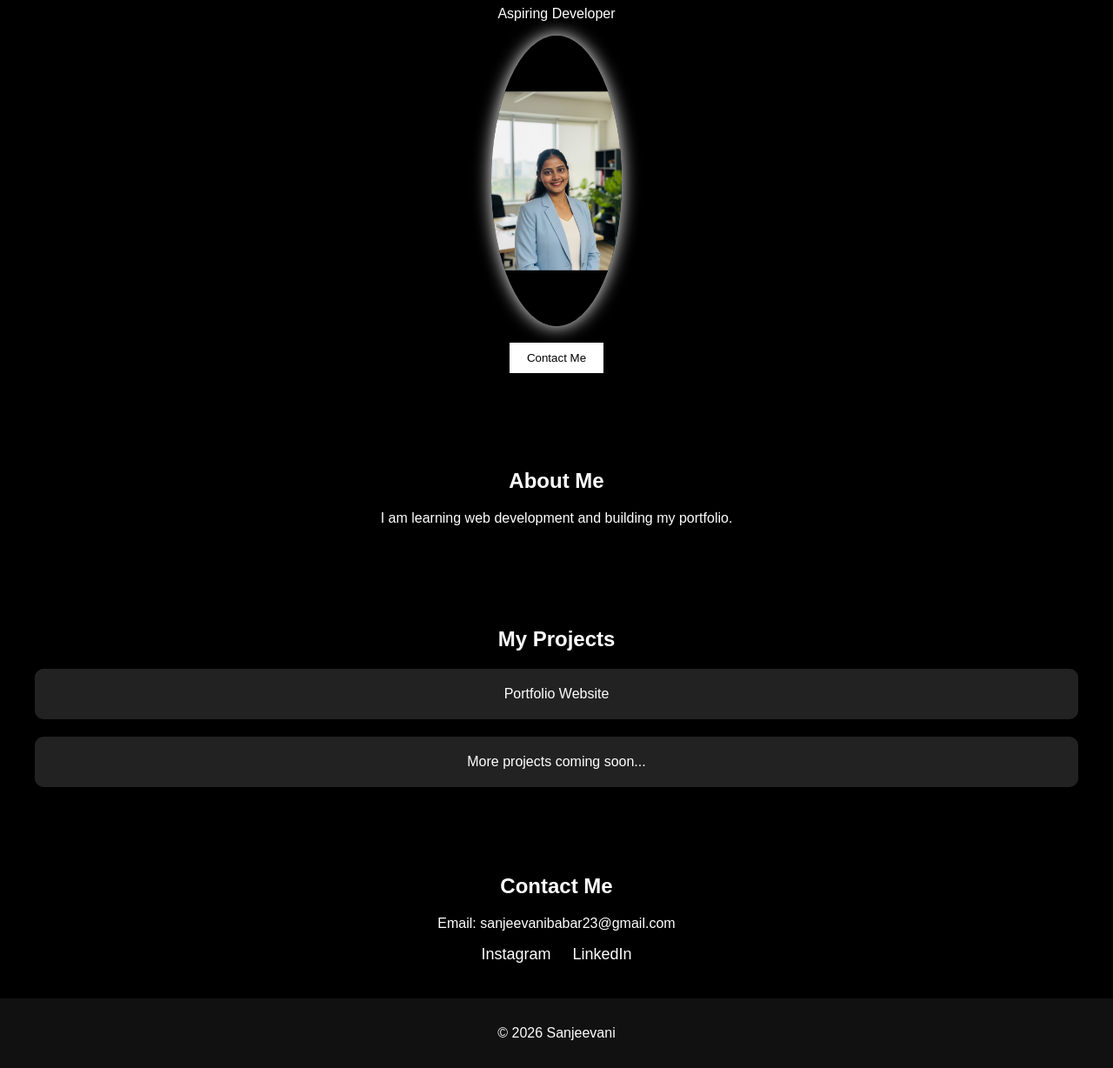
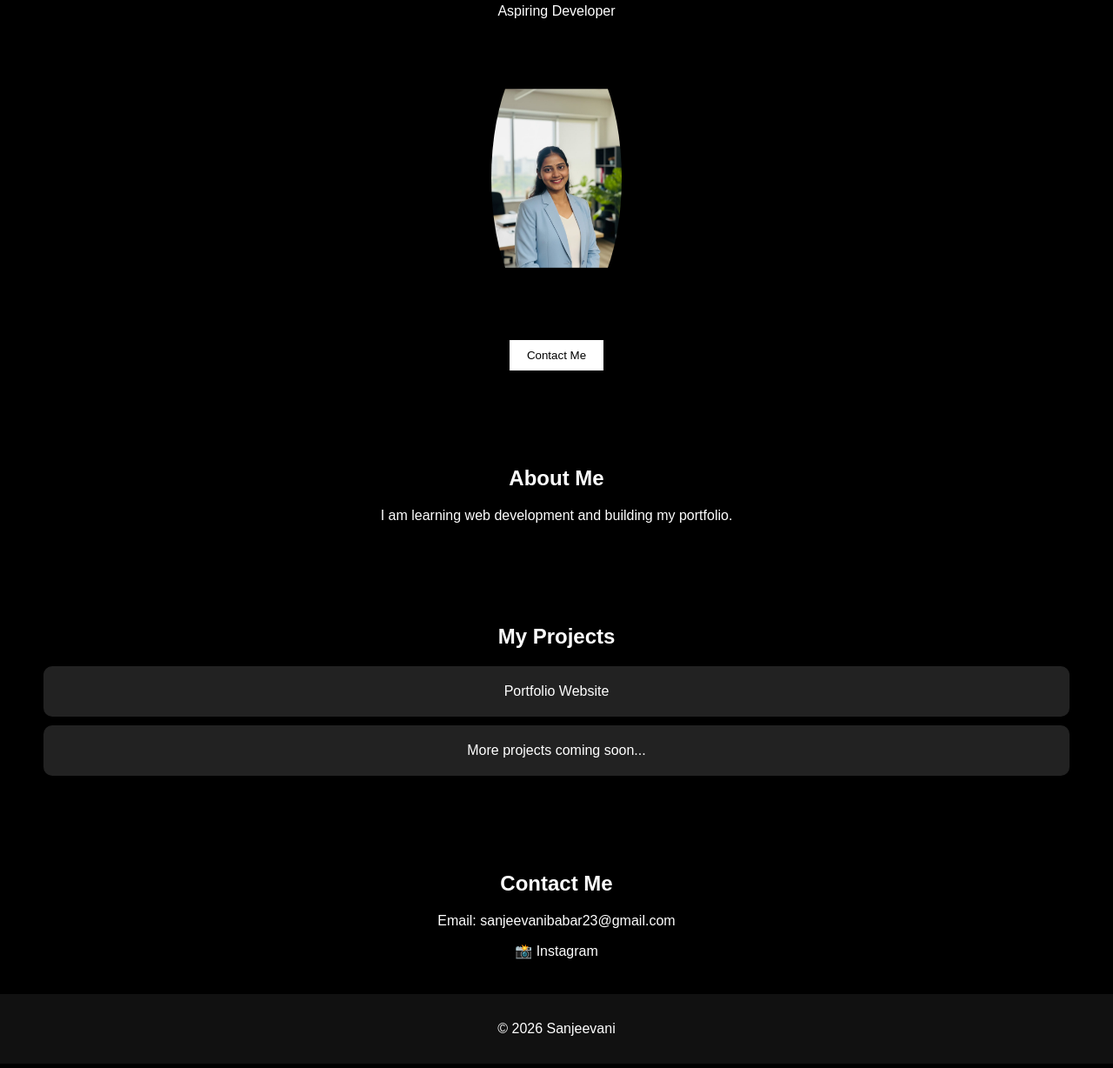
Before and after one commit to sanjeevanibabar23-art/sanjeevani-portfolio, a plain HTML site: page index.html in a window 1280 px wide. Shown: the part 243-1471 px from the top of the page at 87% size. Drawn offline with Linux system fonts and the light colour scheme.

Commit message:
Refactor index.html by cleaning up styles and markup
Removed unused CSS rules and adjusted image width.

```diff
--- a/index.html
+++ b/index.html
@@ -21,11 +21,6 @@
             color: white;
             margin: 10px;
             text-decoration: none;
-            font-size: 18px;
-        }
-
-        nav a:hover {
-            color: gray;
         }
 
         .hero {
@@ -36,7 +31,6 @@
         .hero img {
             width: 150px;
             border-radius: 50%;
-            box-shadow: 0 0 20px white;
         }
 
         button {
@@ -52,16 +46,11 @@
             text-align: center;
         }
 
-        .projects {
-            display: flex;
-            flex-direction: column;
-            gap: 20px;
-        }
-
         .card {
             background: #222;
             padding: 20px;
             border-radius: 10px;
+            margin: 10px;
         }
 
         footer {
@@ -74,11 +63,6 @@
             color: white;
             margin: 10px;
             text-decoration: none;
-            font-size: 18px;
-        }
-
-        .social a:hover {
-            color: gray;
         }
     </style>
 </head>
@@ -99,7 +83,7 @@
     <h1>Hello, I am Sanjeevani 👋</h1>
     <p>Aspiring Developer</p>
 
-    <img src="myphoto.jpg">
+    <img src="myphoto.jpg" width="150">
 
     <br>
 
@@ -116,10 +100,8 @@
 <section id="projects">
     <h2>My Projects</h2>
 
-    <div class="projects">
-        <div class="card">Portfolio Website</div>
-        <div class="card">More projects coming soon...</div>
-    </div>
+    <div class="card">Portfolio Website</div>
+    <div class="card">More projects coming soon...</div>
 </section>
 
 <section id="contact">
@@ -128,10 +110,9 @@
     <p>Email: sanjeevanibabar23@gmail.com</p>
 
     <div class="social">
-        <a href="https://instagram.com/sanjuuuu_.00" target="_blank">
-    Instagram
+        <a href="https://www.instagram.com/sanjuuuu_.00/" target="_blank">
+            📸 Instagram
         </a>
-        <a href="#">LinkedIn</a>
     </div>
 </section>
 
```
